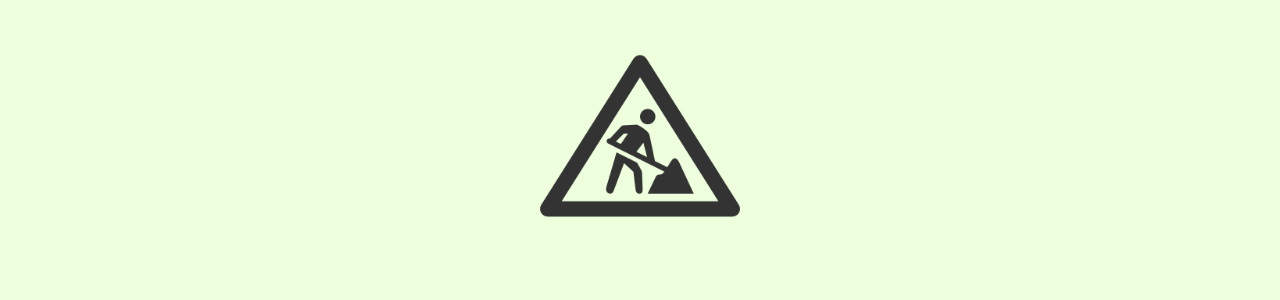
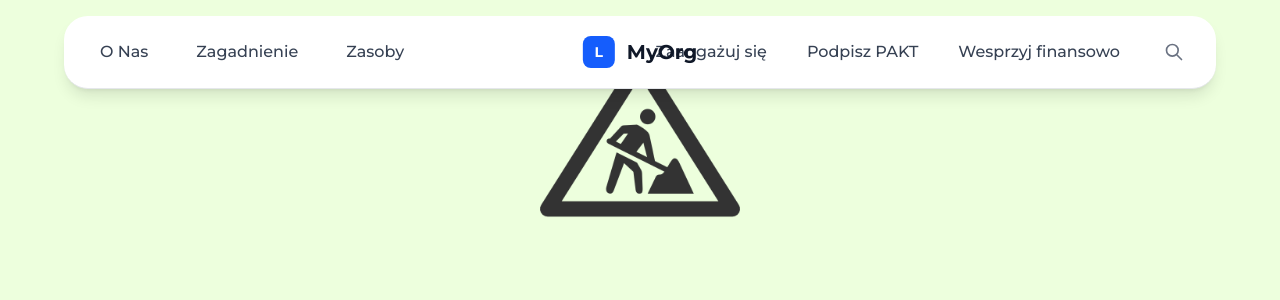
Before and after one commit to dziecinstwobezsmartfona/dbs-strona, a Next.js app: page / in a window 1280 px wide. Shown: the top 300 px of the page. Built offline with nearby package versions, Linux system fonts and the light colour scheme.

Commit message:
pierwsza wersja strony

```diff
--- a/components/Header.tsx
+++ b/components/Header.tsx
@@ -1,8 +1,86 @@
 import Link from 'next/link';
+import React from 'react';
 
-export default function Header() {
+interface MenuItem {
+  title: string;
+  links: string[];
+}
+
+const Header: React.FC = () => {
+  const menus: MenuItem[] = [
+    { title: 'O Nas', links: ['Nasza Misja', 'Nasz Wpływ', 'Nasza Historia', 'Nasz Zespół'] },
+    { title: 'Zagadnienie', links: ['Problem', 'Rozwiązanie', 'Dane'] },
+    { title: 'Zasoby', links: ['Pytania', 'Narzędzia', 'DBS Blog', 'DBS Poleca'] }
+  ];
+
   return (
-    <header>
+    <header className="fixed top-4 left-[5%] right-[5%] bg-white shadow-lg z-50 rounded-3xl border-b border-gray-200">
+      <div className="flex items-center justify-between px-6 py-4 mx-auto relative">
+        {/* Left: Three folding menus */}
+        <nav className="flex items-center space-x-6">
+          {menus.map((menu, index) => (
+            <div key={index} className="group relative">
+              <div className="cursor-pointer font-medium text-gray-700 hover:text-gray-900 px-3 py-2 rounded-lg transition-colors">
+                {menu.title}
+              </div>
+              <ul className="absolute left-0 top-full bg-white shadow-xl rounded-lg border border-gray-200 min-w-[150px] py-2 z-10 hidden group-hover:block">
+                {menu.links.map((link, linkIndex) => (
+                  <li key={linkIndex}>
+                    <Link
+                      href={`/${link.toLowerCase()}`}
+                      className="block px-4 py-2 text-sm text-gray-700 hover:bg-gray-50 hover:text-gray-900 transition-colors"
+                    >
+                      {link}
+                    </Link>
+                  </li>
+                ))}
+              </ul>
+            </div>
+          ))}
+        </nav>
+
+        {/* Center: Logo and Organization Name */}
+        <div className="absolute left-1/2 transform -translate-x-1/2 flex items-center space-x-3">
+          <div className="w-8 h-8 bg-blue-600 rounded-lg flex items-center justify-center">
+            <span className="text-white font-bold text-sm">L</span> {/* Placeholder logo */}
+          </div>
+          <span className="text-xl font-bold text-gray-900">MyOrg</span>
+        </div>
+
+        {/* Right: Three links and search icon */}
+        <div className="flex items-center space-x-6">
+          <nav className="flex space-x-4">
+            {['Zaangażuj się', 'Podpisz PAKT', 'Wesprzyj finansowo'].map((link, index) => (
+              <Link
+                key={index}
+                href={`/${link.toLowerCase()}`}
+                className="font-medium text-gray-700 hover:text-gray-900 px-3 py-2 rounded-lg transition-colors"
+              >
+                {link}
+              </Link>
+            ))}
+          </nav>
+          {/* Search Icon */}
+          <button className="p-2 text-gray-500 hover:text-gray-900 transition-colors rounded-lg hover:bg-gray-100">
+            <svg
+              className="w-5 h-5"
+              fill="none"
+              stroke="currentColor"
+              viewBox="0 0 24 24"
+              xmlns="http://www.w3.org/2000/svg"
+            >
+              <path
+                strokeLinecap="round"
+                strokeLinejoin="round"
+                strokeWidth={2}
+                d="M21 21l-6-6m2-5a7 7 0 11-14 0 7 7 0 0114 0z"
+              />
+            </svg>
+          </button>
+        </div>
+      </div>
     </header>
   );
-}
+};
+
+export default Header;
```
